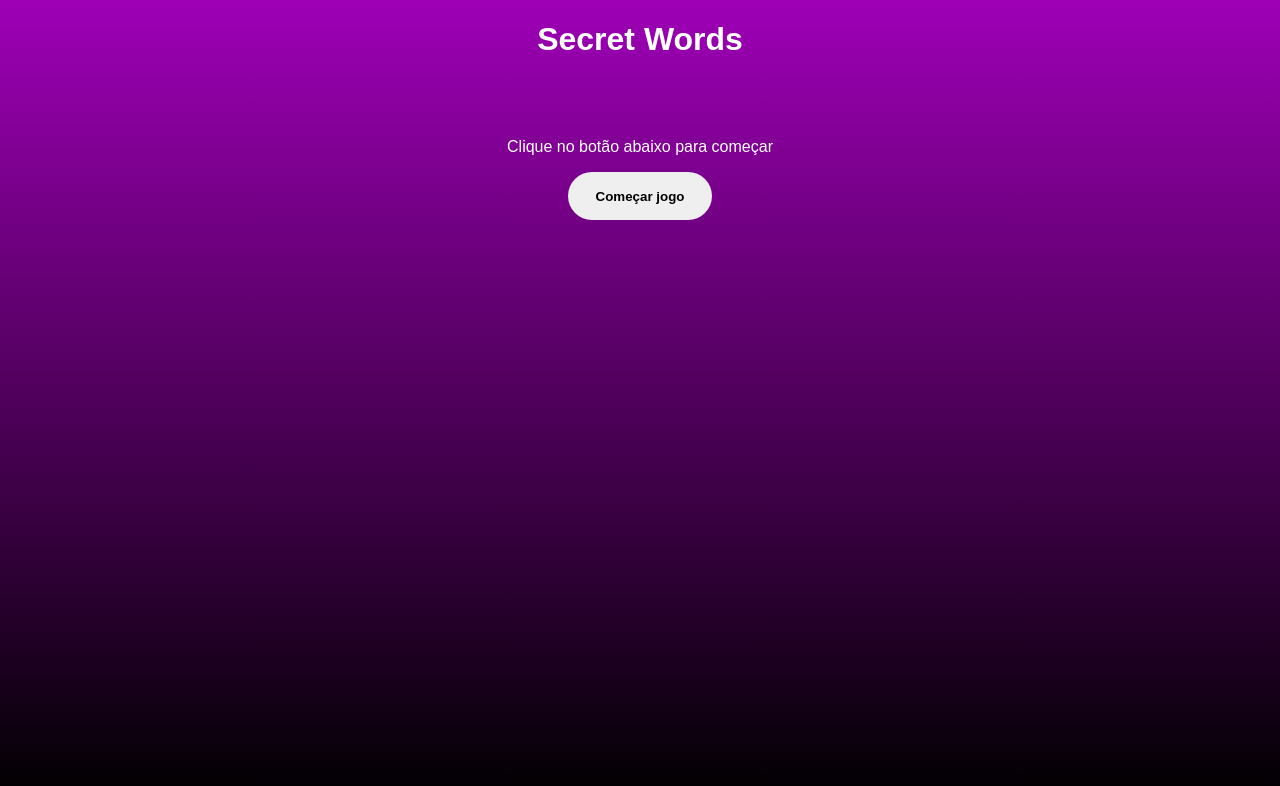
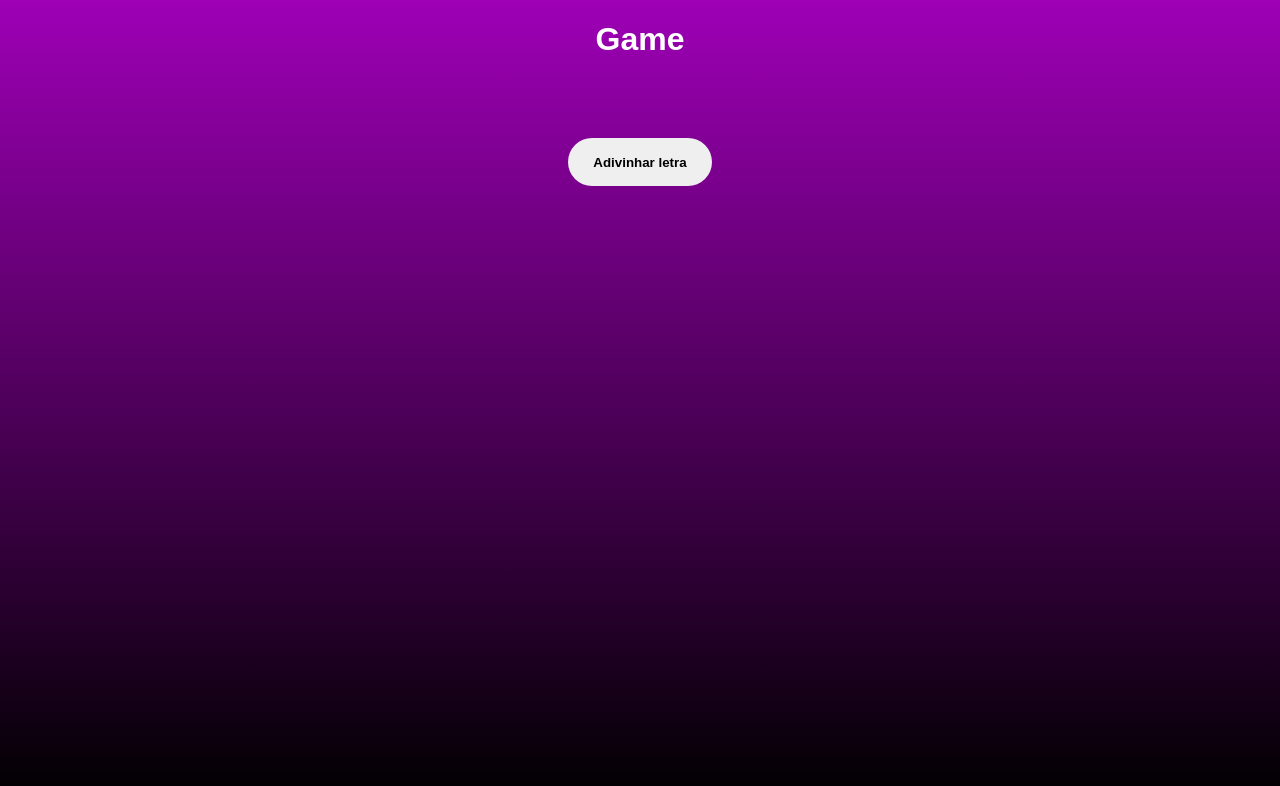
Before and after one commit to eduardooliveira3101/Secret-words, a React (Vite) app: page / in a window 1280 px wide. Both pictures are taken after a click on the button "Começar jogo". Shown: the top 786 px of the page. Built offline with nearby package versions, Linux system fonts and the light colour scheme.

Commit message:
altern stages

```diff
--- a/src/App.jsx
+++ b/src/App.jsx
@@ -1,18 +1,46 @@
 //React
+// eslint-disable-next-line no-unused-vars
 import {useState, useEffect, useCallback} from 'react'
-
-//Imports dos components / dados do jogo
-import {wordsList} from './data/Words'
-import {StartScreen} from './components/StartScreen'
 
 //Import do CSS
 import styles from './App.module.css'
 import React from 'react'
 
+//Imports dos components / dados do jogo
+import {wordsList} from './data/Words'
+import {StartScreen} from './components/StartScreen'
+import { Game } from './components/Game'
+import { GameOver } from './components/GameOver'
+
+//Array para progressão do jogo
+const stages = [
+  {id: 1, name: 'start'},
+  {id: 1, name: 'game'},
+  {id: 1, name: 'end'}
+]
+
 function App() {
+  const [gameStage, setGameStage] = useState(stages[0].name)
+  // eslint-disable-next-line no-unused-vars
+  const [words] = useState(wordsList)
+
+  function startGame() {
+    setGameStage(stages[1].name)
+  }
+
+  function verifyLetter() {
+    setGameStage(stages[2].name)
+  }
+
+  function retry() {
+    setGameStage(stages[0].name)
+  }
+
   return (
     <div className={styles.App}>
-      <StartScreen/>
+      {gameStage === 'start' && <StartScreen startGame={startGame}/>}
+      {gameStage === 'game' && <Game verifyLetter={verifyLetter} />}
+      {gameStage === 'end' && <GameOver retry={retry} />}
     </div>
   )
 }
--- /dev/null
+++ b/src/components/Game.jsx
@@ -0,0 +1,14 @@
+import React from 'react'
+
+import '../index.css'
+// eslint-disable-next-line no-unused-vars
+import styles from './Game.module.css'
+
+export function Game({verifyLetter}) {
+  return (
+    <div>
+      <h1>Game</h1>
+      <button onClick={verifyLetter}>Adivinhar letra</button>
+    </div>
+  )
+}
--- /dev/null
+++ b/src/components/GameOver.jsx
@@ -0,0 +1,14 @@
+import React from 'react'
+
+import '../index.css'
+// eslint-disable-next-line no-unused-vars
+import styles from './GameOver.module.css'
+
+export function GameOver({retry}) {
+  return (
+    <div>
+      <h1>End Game</h1>
+      <button onClick={retry}>Voltar</button>
+    </div>
+  )
+}
--- a/src/components/StartScreen.jsx
+++ b/src/components/StartScreen.jsx
@@ -3,12 +3,12 @@ import React from 'react'
 import '../index.css'
 import styles from './StartScreen.module.css'
 
-export function StartScreen() {
+export function StartScreen({startGame}) {
   return (
     <div>
       <h1>Secret Words</h1>
       <p>Clique no botão abaixo para começar</p>
-      <button className={styles.button}>Começar jogo</button>
+      <button onClick={startGame} className={styles.button}>Começar jogo</button>
     </div>
   )
 }
```
Also changed, not shown: src/components/Game.module.css (added), src/components/GameOver.module.css (added).
